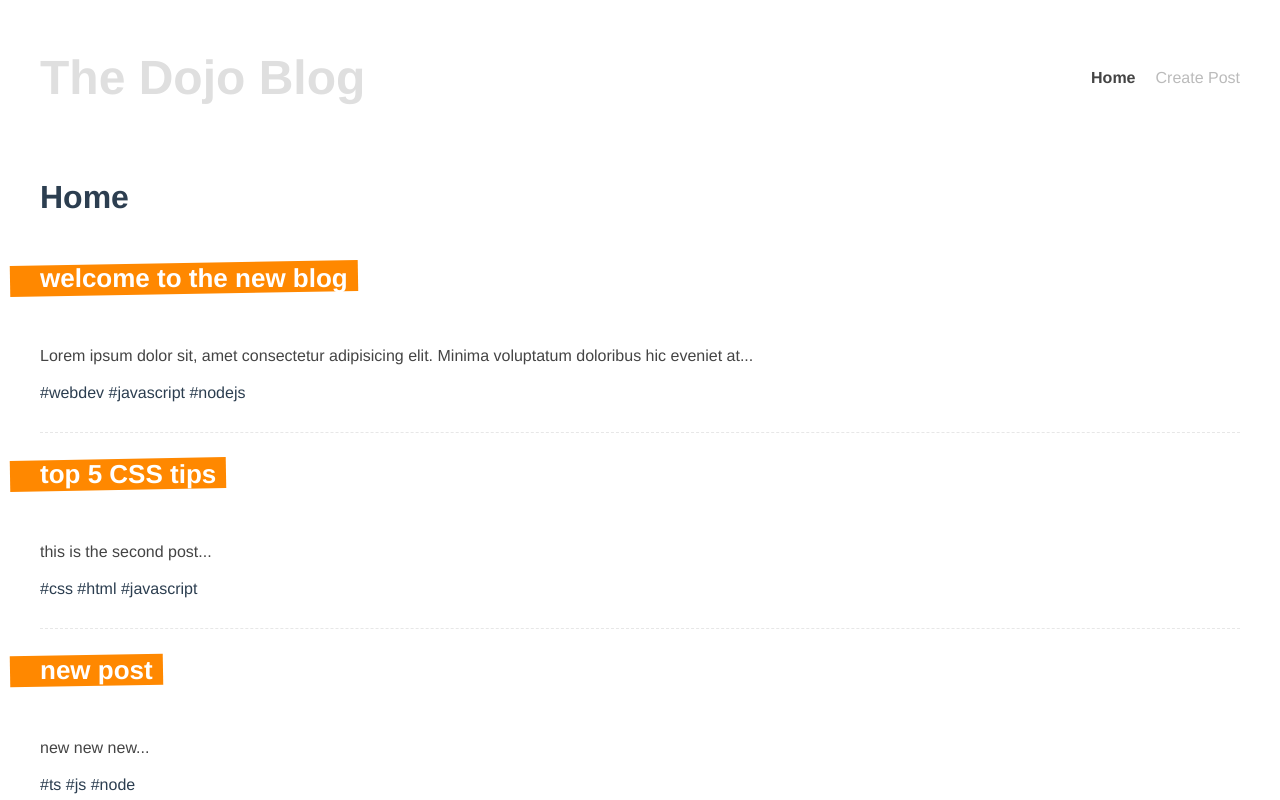
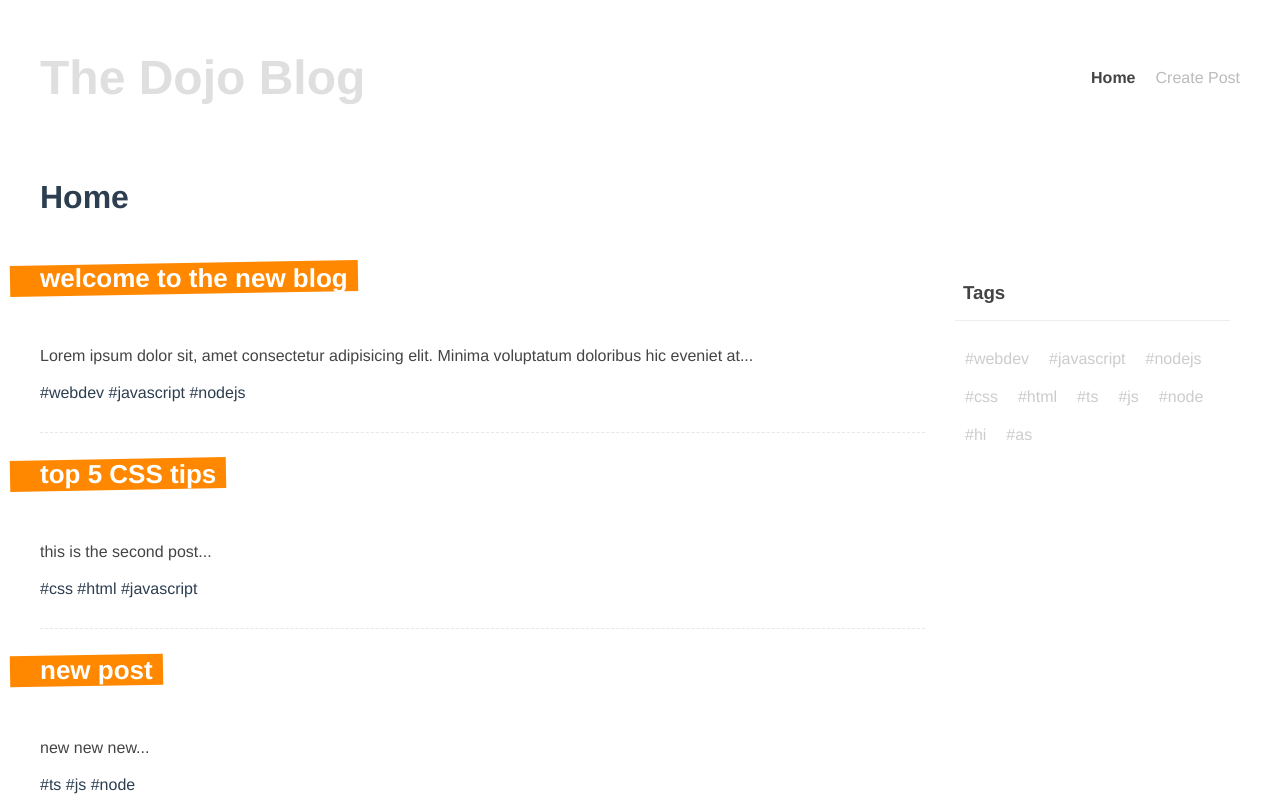
Before and after one commit to NicolasLeigh/vue-firebase, a Vue app in the folder 07/dojo-blog/: page / in a window 1280 px wide. Shown: the top 800 px of the page. Built offline with nearby package versions, Linux system fonts and the light colour scheme; data requests are answered from the project's data file.

Commit message:
create tag page

```diff
--- /dev/null
+++ b/07/dojo-blog/src/components/TagCloud.vue
@@ -0,0 +1,47 @@
+<template>
+  <div>
+    <div class="tag-cloud">
+      <h3>Tags</h3>
+      <div v-for="tag in tags" :key="tag">
+        <router-link :to="{ name: 'Tag', params: { tag } }"
+          >#{{ tag }}
+        </router-link>
+      </div>
+    </div>
+  </div>
+</template>
+
+<script>
+import useTags from "../composables/useTags";
+export default {
+  props: ["posts"],
+  setup({ posts }) {
+    const { tags } = useTags(posts);
+
+    return { tags };
+  },
+};
+</script>
+
+<style>
+.tag-cloud {
+  padding: 10px;
+}
+.tag-cloud h3 {
+  border-bottom: 1px solid #eee;
+  padding: 16px 8px;
+  color: #444;
+}
+.tag-cloud div {
+  display: inline-block;
+  padding: 10px;
+}
+.tag-cloud a {
+  color: #ccc;
+  text-decoration: none;
+}
+.tag-cloud a.router-link-active {
+  color: #ff8800;
+  font-weight: bold;
+}
+</style>
--- /dev/null
+++ b/07/dojo-blog/src/composables/useTags.js
@@ -0,0 +1,16 @@
+import { ref } from "vue";
+
+const useTags = (posts) => {
+  const tags = ref([]);
+  const tagSet = new Set();
+
+  posts.forEach((item) => {
+    item.tags.forEach((tag) => tagSet.add(tag));
+  });
+
+  tags.value = [...tagSet];
+
+  return { tags };
+};
+
+export default useTags;
--- a/07/dojo-blog/src/views/HomeView.vue
+++ b/07/dojo-blog/src/views/HomeView.vue
@@ -2,8 +2,9 @@
   <div class="home">
     <h1>Home</h1>
     <div v-if="error">{{ error }}</div>
-    <div v-if="posts.length">
+    <div v-if="posts.length" class="layout">
       <PostList :posts="posts" />
+      <TagCloud :posts="posts" />
     </div>
     <div v-else>
       <Spinner />
@@ -14,12 +15,14 @@
 import PostList from "../components/PostList.vue";
 import getPosts from "../composables/getPosts";
 import Spinner from "../components/Spinner.vue";
+import TagCloud from "../components/TagCloud.vue";
 
 export default {
   name: "HomeView",
   components: {
     PostList,
     Spinner,
+    TagCloud,
   },
   setup() {
     const { posts, error, load } = getPosts();
@@ -35,4 +38,9 @@
   margin: 0 auto;
   padding: 10px;
 }
+.layout {
+  display: grid;
+  grid-template-columns: 3fr 1fr;
+  gap: 20px;
+}
 </style>
--- a/07/dojo-blog/src/views/Tag.vue
+++ b/07/dojo-blog/src/views/Tag.vue
@@ -1,8 +1,9 @@
 <template>
-  <div class="tag">
+  <div class="home">
     <div v-if="error">{{ error }}</div>
-    <div v-if="posts.length">
+    <div v-if="posts.length" class="layout">
       <PostList :posts="postsWithTag" />
+      <TagCloud :posts="posts" />
     </div>
     <div v-else><Spinner /></div>
   </div>
@@ -12,10 +13,11 @@
 import Spinner from "../components/Spinner.vue";
 import PostList from "../components/PostList.vue";
 import getPosts from "../composables/getPosts";
+import TagCloud from "../components/TagCloud.vue";
 import { useRoute } from "vue-router";
 import { computed } from "vue";
 export default {
-  components: { PostList, Spinner },
+  components: { PostList, Spinner, TagCloud },
   setup() {
     const route = useRoute();
     const { posts, error, load } = getPosts();
@@ -31,4 +33,10 @@
 };
 </script>
 
-<style></style>
+<style>
+/* .tag {
+  max-width: 1200px;
+  margin: 0 auto;
+  padding: 10px;
+} */
+</style>
```
